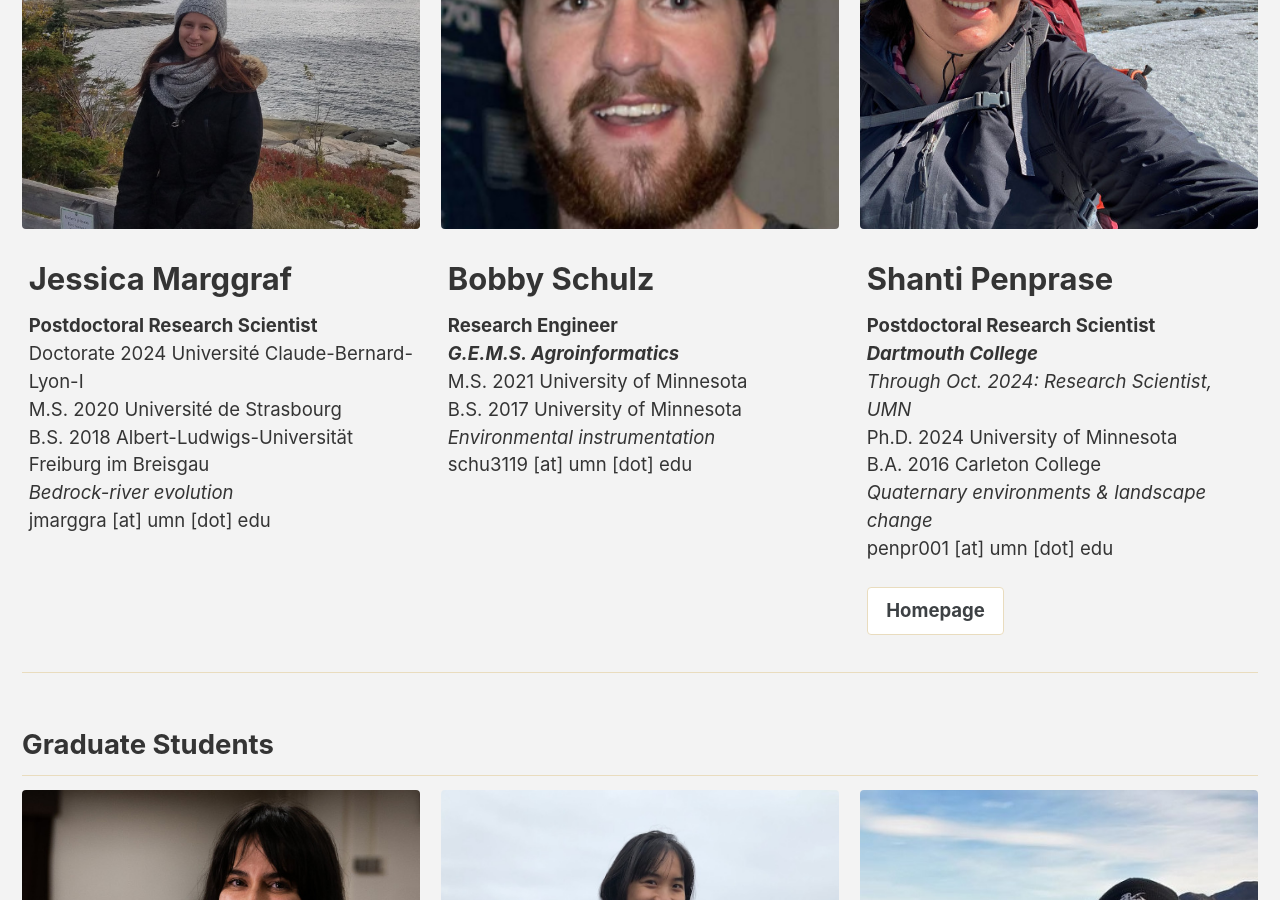
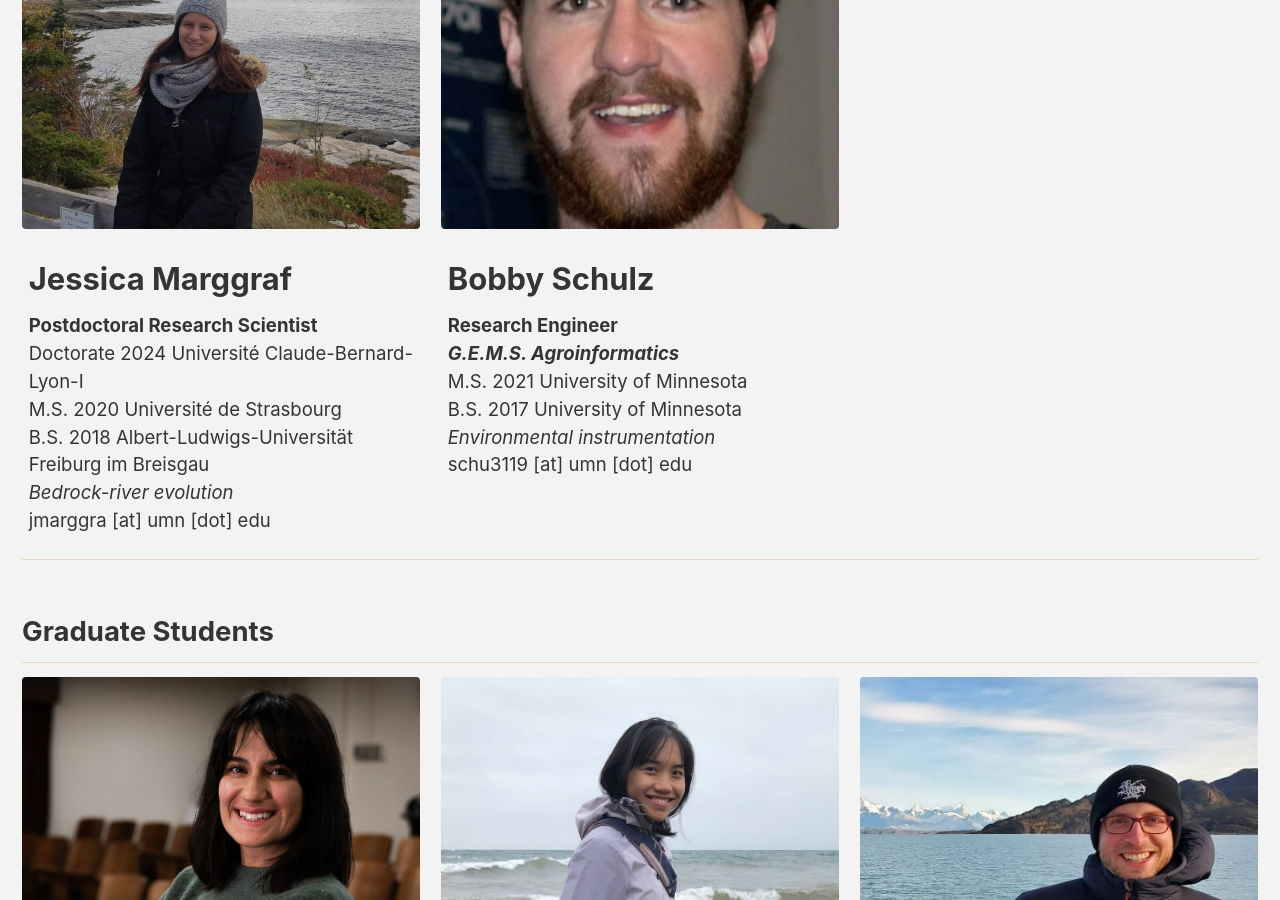
Before and after one commit to MNiMORPH/MNiMORPH.github.io, a Jekyll site: the page built from _pages/people.md, in a window 1280 px wide and 900 px high, scrolled down 2609 px. Built offline with Jekyll 4.4.1, drawn with Linux system fonts in a browser that asks for light colours; cached includes are drawn as plain includes; nearby versions of some CDN libraries; some of the changed text lies outside the part shown.

Commit message:
Shanti has graduated!

```diff
--- a/_pages/people.md
+++ b/_pages/people.md
@@ -73,21 +73,6 @@ researchers:
     #url: ""
     #btn_label: "Homepage"
     #btn_class: "btn--inverse"
-
-  - image_path: /assets/images/headshots/penprase_2020_square_480px.jpg
-    alt: "Shanti Penprase"
-    title: "Shanti Penprase"
-    excerpt: "**Postdoctoral Research Scientist**<br/>
-              ***Dartmouth College***<br/>
-              *Through Oct. 2024: Research Scientist, UMN*<br/>
-              Ph.D. 2024 University of Minnesota<br/>
-              B.A. 2016 Carleton College<br/>
-              *Quaternary environments & landscape change*<br/>
-              penpr001 [at] umn [dot] edu
-              "
-    url: "https://spenprase.github.io"
-    btn_label: "Homepage"
-    btn_class: "btn--inverse"
 
 grads:
   - image_path: /assets/images/headshots/iscen2022.jpg
```
Also changed, not shown: other parts of _pages/people.md (+16 -4 lines).
